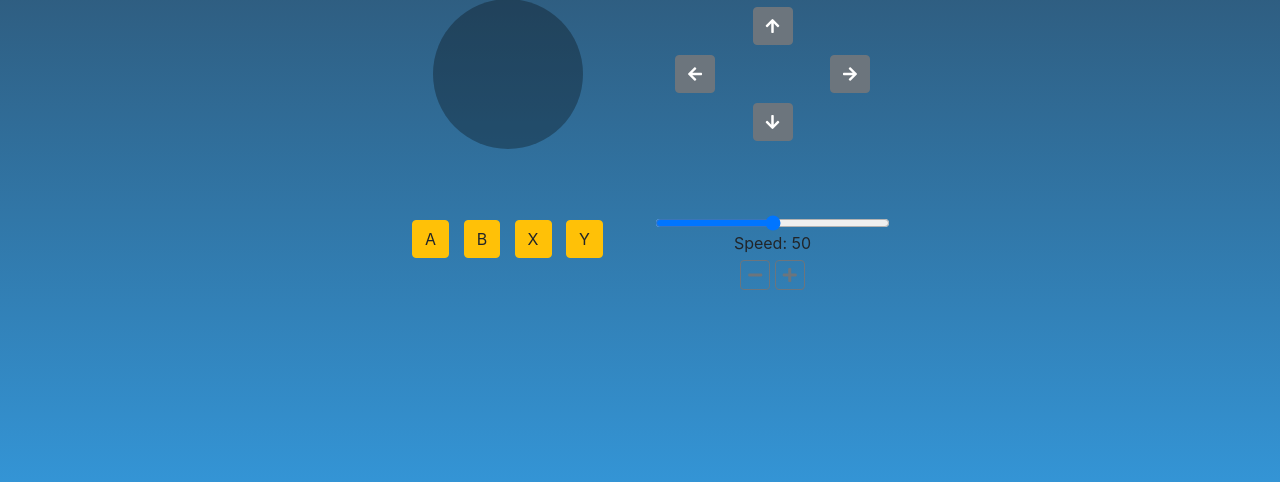
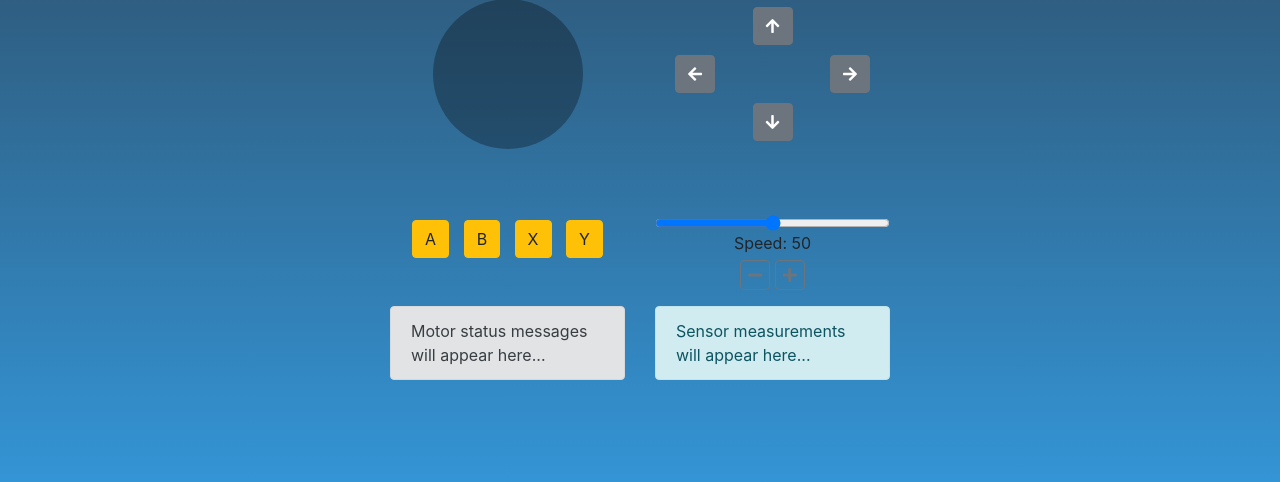
Before and after one commit to luigimuratore/CtrlAltRover, a Flask app: page / in a window 1280 px wide. Shown: the part 286-768 px from the top of the page. Run offline with Flask 3, Linux system fonts and the light colour scheme; some libraries are stand-ins or nearby versions.

Commit message:
fix errors

```diff
--- a/API/templates/controller.html
+++ b/API/templates/controller.html
@@ -12,7 +12,6 @@
   <link rel="stylesheet" href="static/style.css">
   <script src="https://cdnjs.cloudflare.com/ajax/libs/socket.io/4.0.1/socket.io.js"></script>
   <script src="https://cdnjs.cloudflare.com/ajax/libs/nipplejs/0.9.0/nipplejs.min.js"></script>
-
 </head>
 <body>
   <div class="container">
@@ -92,25 +91,32 @@
               <div>Speed: <span id="speedValue">50</span></div>
               <!-- Precise speed controls -->
               <div class="precise-controls">
-                <button class="btn btn-outline-secondary"
-                        onmousedown="startSpeedAdjust(-1)"
-                        onmouseup="stopSpeedAdjust()"
-                        onmouseleave="stopSpeedAdjust()">
+                <button class="btn btn-outline-secondary" onmousedown="startSpeedAdjust(-1)" onmouseup="stopSpeedAdjust()" onmouseleave="stopSpeedAdjust()">
                   <i class="fas fa-minus"></i>
                 </button>
-                <button class="btn btn-outline-secondary"
-                        onmousedown="startSpeedAdjust(1)"
-                        onmouseup="stopSpeedAdjust()"
-                        onmouseleave="stopSpeedAdjust()">
+                <button class="btn btn-outline-secondary" onmousedown="startSpeedAdjust(1)" onmouseup="stopSpeedAdjust()" onmouseleave="stopSpeedAdjust()">
                   <i class="fas fa-plus"></i>
                 </button>
+              </div>
+            </div>
+          </div>
+          <!-- Row 4: Display Panels -->
+          <div class="row my-3">
+            <div class="col-md-6">
+              <div id="motorStatus" class="alert alert-secondary" role="alert">
+                Motor status messages will appear here...
+              </div>
+            </div>
+            <div class="col-md-6">
+              <div id="sensorMeasurements" class="alert alert-info" role="alert">
+                Sensor measurements will appear here...
               </div>
             </div>
           </div>
         </div>
       </div>
 
-      <!-- Manipulator Arm Control Tab -->
+      <!-- Manipulator Control Tab -->
       <div class="tab-pane fade" id="manipulator" role="tabpanel" aria-labelledby="manipulator-tab">
         <div class="card">
           <div class="card-header text-center">
@@ -240,19 +246,14 @@
 
     function updateServo(servo, angle) {
       document.getElementById(servo + 'Value').innerText = angle;
-      // Also update the slider control itself
       document.getElementById(servo + 'Slider').value = angle;
       socket.emit('command', servo + ':' + angle);
     }
 
     // Continuous servo adjustment
     function startServoAdjust(servo, delta) {
-      // Immediately update once
       adjustServo(servo, delta);
-      // Then set an interval for continuous adjustment
-      servoInterval = setInterval(() => {
-        adjustServo(servo, delta);
-      }, 100); // adjust every 100ms
+      servoInterval = setInterval(() => { adjustServo(servo, delta); }, 100);
     }
 
     function adjustServo(servo, delta) {
@@ -271,9 +272,7 @@
     // Continuous speed adjustment
     function startSpeedAdjust(delta) {
       adjustSpeed(delta);
-      speedInterval = setInterval(() => {
-        adjustSpeed(delta);
-      }, 100);
+      speedInterval = setInterval(() => { adjustSpeed(delta); }, 100);
     }
 
     function adjustSpeed(delta) {
@@ -294,11 +293,20 @@
     // Reset arm: set all servo sliders to default (90)
     function resetArm() {
       const servos = ['servo1','servo2','servo3','servo4','servo5'];
-      servos.forEach(servo => {
-        updateServo(servo, 90);
-      });
+      servos.forEach(servo => { updateServo(servo, 90); });
       sendCommand('reset_arm');
     }
+
+    // Listen for messages from the server
+    socket.on('arduino_response', function(data) {
+      let msg = data.data;
+      // Check prefix to decide which panel to update:
+      if (msg.indexOf("SENSOR:") === 0) {
+        document.getElementById("sensorMeasurements").innerText = msg.replace("SENSOR:", "").trim();
+      } else if (msg.indexOf("STATUS:") === 0) {
+        document.getElementById("motorStatus").innerText = msg.replace("STATUS:", "").trim();
+      }
+    });
 
     document.addEventListener('DOMContentLoaded', function() {
       const joystick = nipplejs.create({
```
Also changed, not shown: API/server_double_controller.py (+9 -9 lines), .qodo/history.sqlite, 1 other file.
